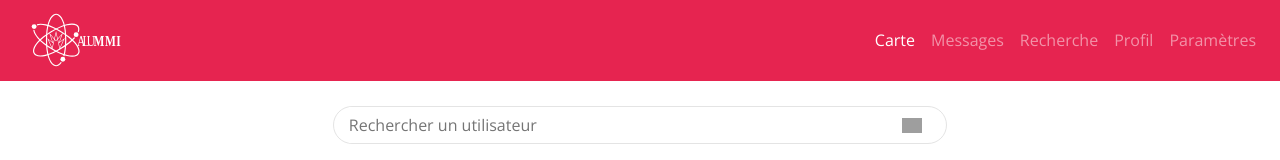
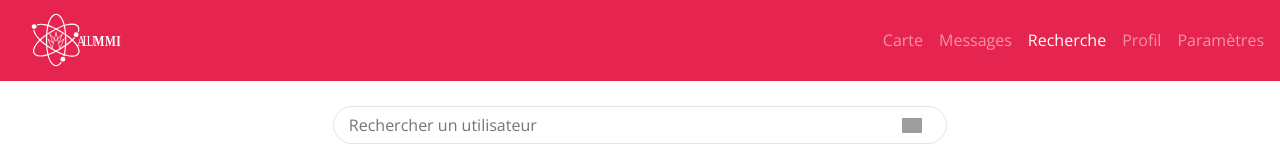
Before and after one commit to tristans1/new-projet-s3, a Vue app: page /search in a window 1280 px wide. Shown: the top 160 px of the page. Built offline with nearby package versions, Linux system fonts and the light colour scheme; grey boxes are pictures that could not be loaded.

Commit message:
update : navbar TheNavigation (desktop)

```diff
--- a/src/components/layout/MenuMobil.vue
+++ b/src/components/layout/MenuMobil.vue
@@ -3,19 +3,19 @@
 
     <ul class="d-flex">
       <li class="m-auto">
-        <router-link  to="/about"><img src="../svg/search-icon.svg" alt="recherche" /></router-link>
+        <router-link  to="/search"><img src="../svg/search-icon.svg" alt="recherche" /></router-link>
       </li>
       <li class="m-auto">
-        <router-link  to="/about"><img src="../svg/paper-plane-icon.svg" alt="message" /></router-link>
+        <router-link  to="/"><img src="../svg/paper-plane-icon.svg" alt="message" /></router-link>
       </li>
       <li class="m-auto">
         <router-link  to="/map"><img src="../svg/map-icon-2.svg" alt="carte" /></router-link>
       </li>
       <li class="m-auto">
-        <router-link  to="/about"><img src="../svg/user-icon.svg" alt="profil" /></router-link>
+        <router-link  to="/profil"><img src="../svg/user-icon.svg" alt="profil" /></router-link>
       </li>
       <li class="m-auto">
-        <router-link  to="/about"><img src="../svg/settings-icon-3.svg" alt="paramètres" /></router-link>
+        <router-link  to="/"><img src="../svg/settings-icon-3.svg" alt="paramètres" /></router-link>
       </li>
     </ul>
 
@@ -33,7 +33,7 @@ export default {
 </script>
 <style scoped>
 #menuMobil{
-  position: absolute;
+  position: fixed;
   bottom: 0;
   width: 100%;
   height: 54px; /*53px auto*/
--- a/src/components/layout/TheNavigation.vue
+++ b/src/components/layout/TheNavigation.vue
@@ -1,33 +1,37 @@
 <template>
     <div>
-  <b-navbar type="dark" variant="primary">
+  <!--<b-navbar type="dark" variant="primary">
     <b-navbar-brand href="#"> <img id="logo" src="../svg/logo_svg_alummi_blanc.svg" alt="logo"/>  </b-navbar-brand>
-
 
     <b-collapse id="nav-collapse" is-nav>
 
-      <!-- Right aligned nav items -->
       <b-navbar-nav class="ml-auto">
         <b-navbar-nav>
-         <b-nav-item href="#" active>Carte</b-nav-item>
          <b-nav-item href="#">Messages</b-nav-item>
-         <b-nav-item href="#">Recherche</b-nav-item>
-         <b-nav-item href="#">Profil</b-nav-item>
+         <b-nav-item href="/search">Recherche</b-nav-item>
+         <b-nav-item href="/profil">Profil</b-nav-item>
          <b-nav-item href="#">Paramètres</b-nav-item>
       </b-navbar-nav>
-
-        <!--<b-nav-item-dropdown right>-->
-          <!-- Using 'button-content' slot -->
-          <!--<template v-slot:button-content>
-            <em>User</em>
-          </template>
-          <b-dropdown-item href="#">Profile</b-dropdown-item>
-          <b-dropdown-item href="#">Sign Out</b-dropdown-item>
-        </b-nav-item-dropdown>-->
       </b-navbar-nav>
     </b-collapse>
   </b-navbar>
-</div>
+    </div>-->
+
+      <div class="navbar bg-primary">
+        <div style="width: 120px" class="navbar-brand"><img id="logo" src="../svg/logo_svg_alummi_blanc.svg" alt="logo"/></div>
+       <div>
+        <b-link class="nav-item ml-3"  to="/map" exact>Carte</b-link>
+        <b-link class="nav-item ml-3" to="/" exact>Messages</b-link>
+        <b-link class="nav-item ml-3" to="/search" exact>Recherche</b-link>
+        <b-link class="nav-item ml-3" to="/profil" exact>Profil</b-link>
+        <b-link class="nav-item ml-3" to="/" exact>Paramètres</b-link>
+      </div>
+      </div>
+    </div>
+
+
+
+
 </template>
 
 
@@ -53,5 +57,18 @@ div{
 .navbar-brand{
   width: 120px;
 }
+/*new navbar with router*/
+.nav-item{
+  text-decoration: none;
+  opacity: 0.5;
+  color: white;
+}
+.nav-item:hover{
+  opacity: 0.7;
+}
+.router-link-active,
+.router-link-active:hover{
+  opacity: 1;
+}
 
 </style>
```
